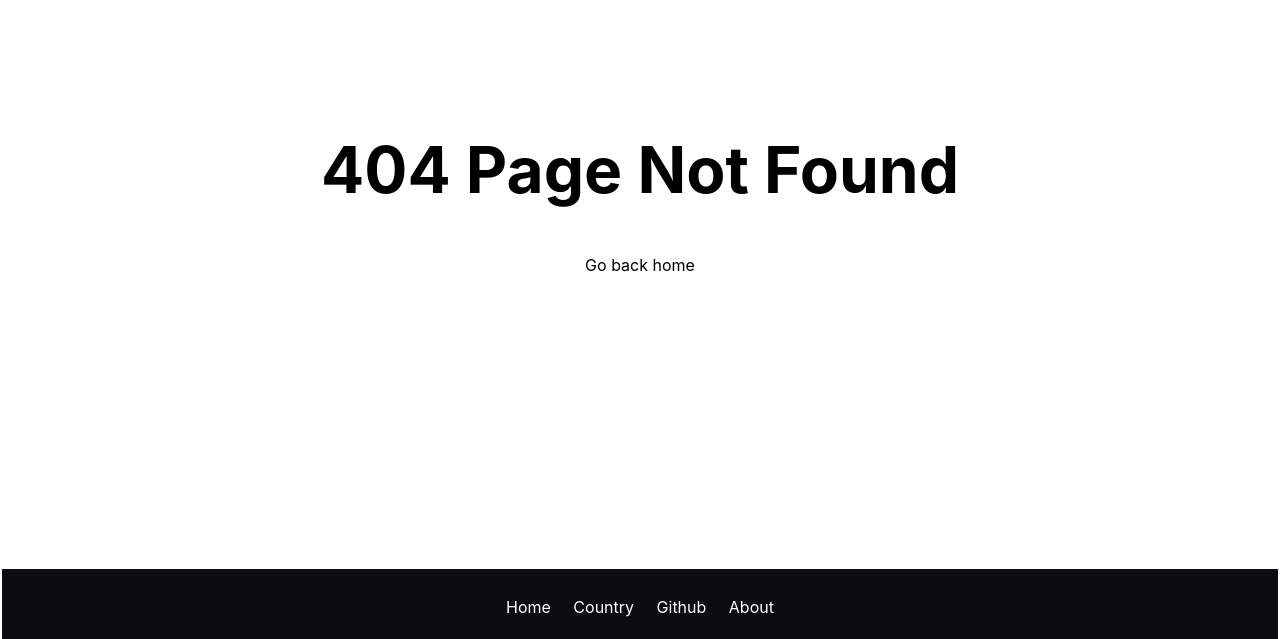
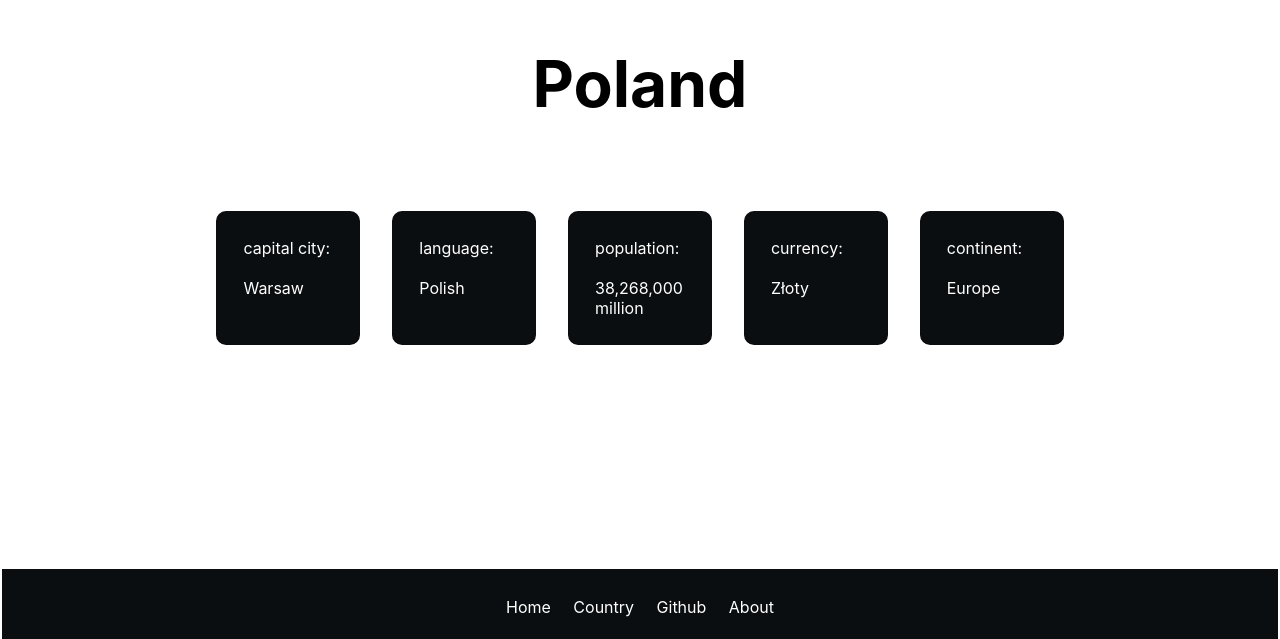
Before and after one commit to MeztliRA/kuoyms, a Next.js app: page /country/poland in a window 1280 px wide. Before the commit this address had no page. Shown: the part 161-800 px from the top of the page. Built offline with nearby package versions, Linux system fonts and the light colour scheme.

Commit message:
Add poland page

```diff
--- a/pages/country/index.tsx
+++ b/pages/country/index.tsx
@@ -32,6 +32,8 @@ export default function Country() {
             <br/>
             <li><Link href="/country/morocco"> 🇲🇦 Morocco</Link></li>
             <br/>
+            <li><Link href="/country/poland"> 🇵🇱 Poland</Link></li>
+            <br/>
             <li><Link href="/country/united-kingdom"> 🇬🇧 United Kingdom</Link></li>
           </Twemoji>
         </ul>
--- /dev/null
+++ b/pages/country/poland.tsx
@@ -0,0 +1,14 @@
+import CountryInfo from "../../components/CountryInfo";
+
+export default function poland() {
+    return (
+        <CountryInfo
+            name="Poland"
+            language="Polish"
+            continent="Europe"
+            population="38,268,000 million"
+            currency="Złoty"
+            capital="Warsaw"
+        />
+    )
+}
```
